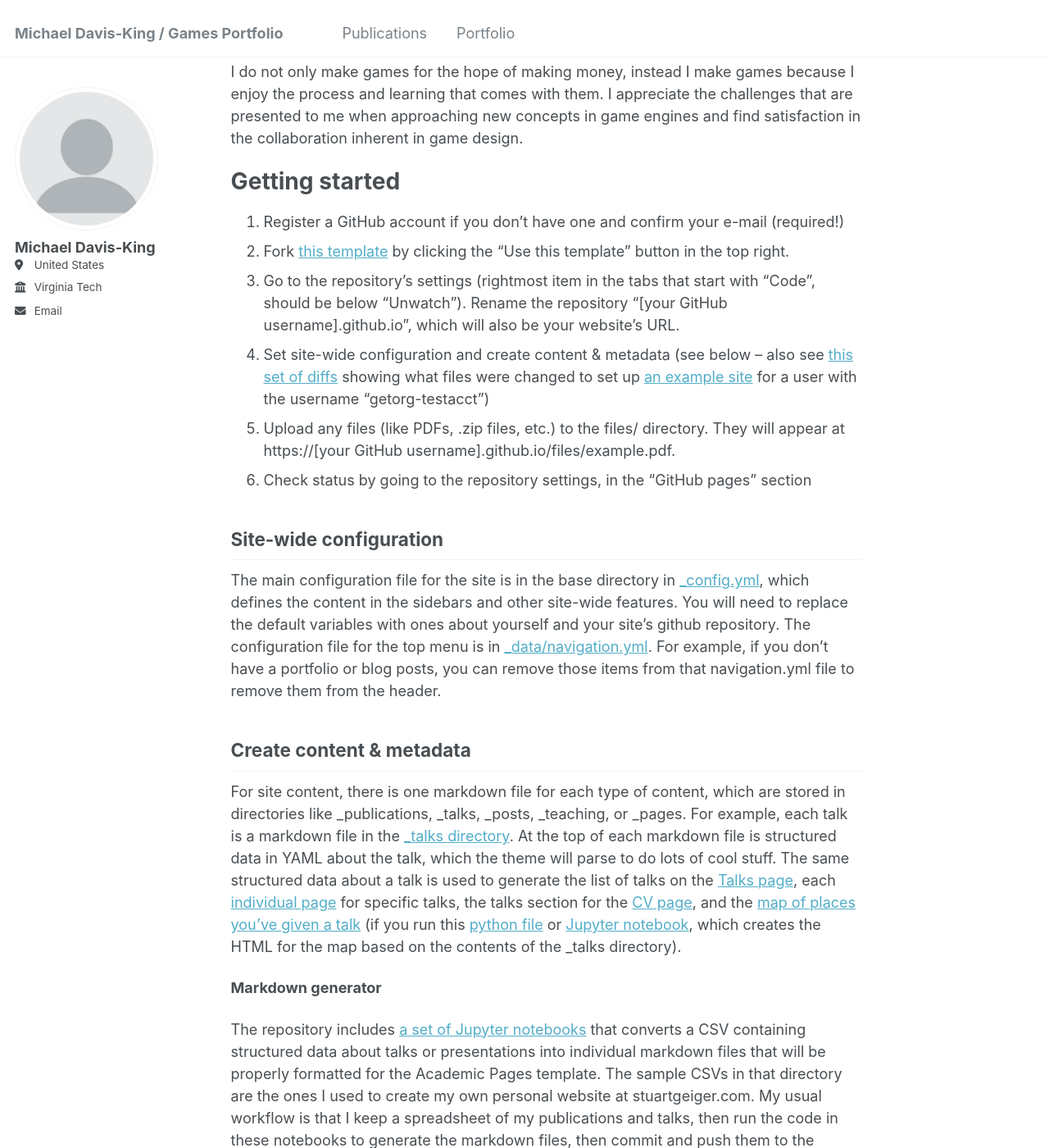
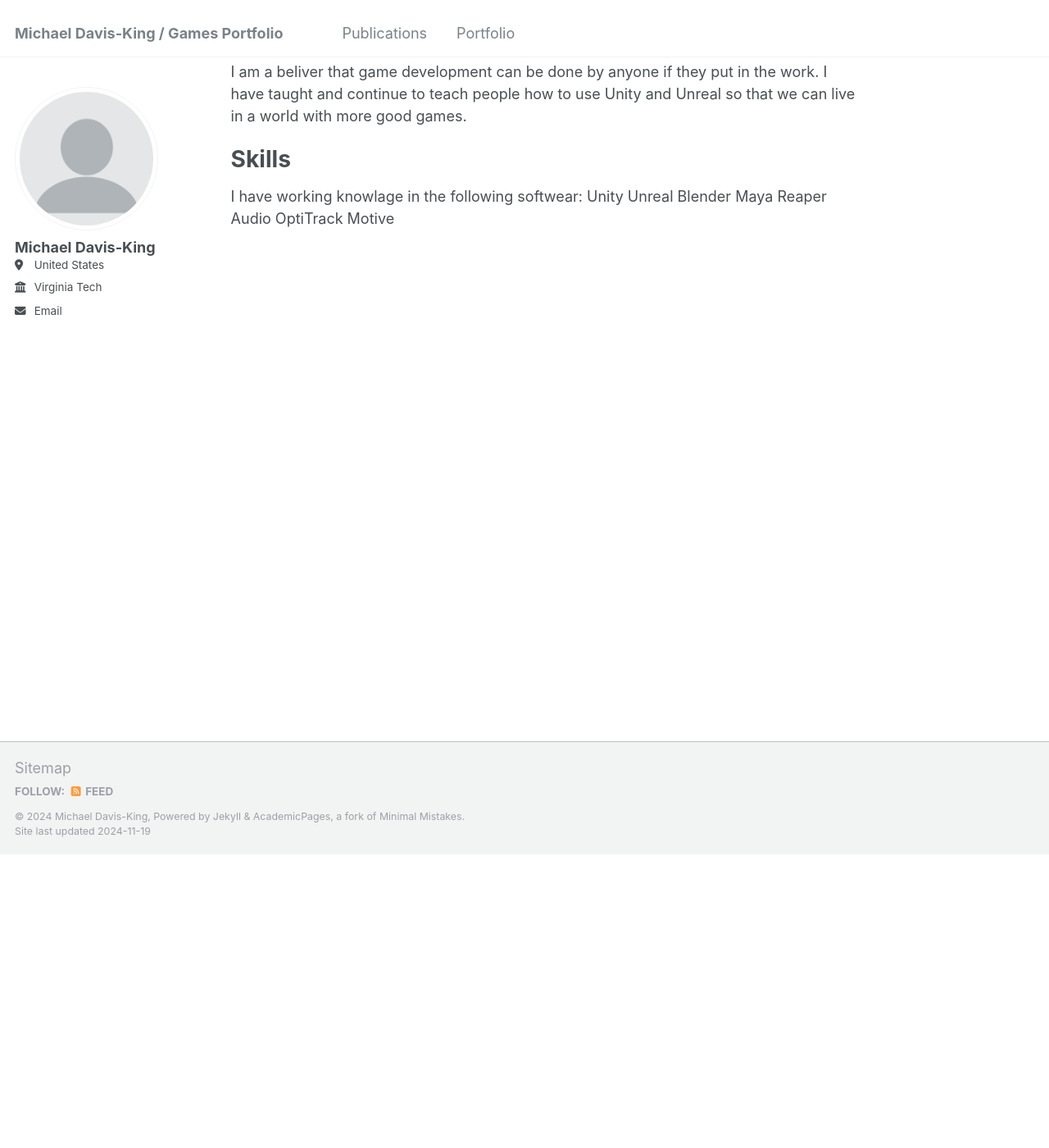
Before and after one commit to michaeldavisking/Games_Portfolio, a Jekyll site: the page built from _pages/about.md, in a window 1280 px wide and 1400 px high, scrolled down 358 px. Shown: the whole window at 82% size. Built offline with Jekyll 4.4.1, drawn with Linux system fonts in a browser that asks for light colours; some of the changed text lies outside the part shown.

Commit message:
Update about.md

```diff
--- a/_pages/about.md
+++ b/_pages/about.md
@@ -13,38 +13,14 @@ I am a Creative Technologies MFA student at Virginia Tech. I work primarily with
 
 When I first opened the Unity Game Engine in 2018 I was excited to make games. Since then I have worked with other students, colleagues, and international teams on personal projects and game jams. I have also expanded my Game Engine knowledge into Unreal Engine 5 and gained familiarity with Reaper Audio and Blender to make my own assets.
 
-I do not only make games for the hope of making money, instead I make games because I enjoy the process and learning that comes with them. I appreciate the challenges that are presented to me when approaching new concepts in game engines and find satisfaction in the collaboration inherent in game design.
+I am a beliver that game development can be done by anyone if they put in the work. I have taught and continue to teach people how to use Unity and Unreal so that we can live in a world with more good games.
 
-
-Getting started
+Skills
 ======
-1. Register a GitHub account if you don't have one and confirm your e-mail (required!)
-1. Fork [this template](https://github.com/academicpages/academicpages.github.io){:target="_blank" rel="noopener"} by clicking the "Use this template" button in the top right.
-1. Go to the repository's settings (rightmost item in the tabs that start with "Code", should be below "Unwatch"). Rename the repository "[your GitHub username].github.io", which will also be your website's URL.
-1. Set site-wide configuration and create content & metadata (see below -- also see [this set of diffs](http://archive.is/3TPas) showing what files were changed to set up [an example site](https://getorg-testacct.github.io) for a user with the username "getorg-testacct")
-1. Upload any files (like PDFs, .zip files, etc.) to the files/ directory. They will appear at https://[your GitHub username].github.io/files/example.pdf.
-1. Check status by going to the repository settings, in the "GitHub pages" section
-
-Site-wide configuration
-------
-The main configuration file for the site is in the base directory in [_config.yml](https://github.com/academicpages/academicpages.github.io/blob/master/_config.yml), which defines the content in the sidebars and other site-wide features. You will need to replace the default variables with ones about yourself and your site's github repository. The configuration file for the top menu is in [_data/navigation.yml](https://github.com/academicpages/academicpages.github.io/blob/master/_data/navigation.yml). For example, if you don't have a portfolio or blog posts, you can remove those items from that navigation.yml file to remove them from the header.
-
-Create content & metadata
-------
-For site content, there is one markdown file for each type of content, which are stored in directories like _publications, _talks, _posts, _teaching, or _pages. For example, each talk is a markdown file in the [_talks directory](https://github.com/academicpages/academicpages.github.io/tree/master/_talks). At the top of each markdown file is structured data in YAML about the talk, which the theme will parse to do lots of cool stuff. The same structured data about a talk is used to generate the list of talks on the [Talks page](https://academicpages.github.io/talks), each [individual page](https://academicpages.github.io/talks/2012-03-01-talk-1) for specific talks, the talks section for the [CV page](https://academicpages.github.io/cv), and the [map of places you've given a talk](https://academicpages.github.io/talkmap.html) (if you run this [python file](https://github.com/academicpages/academicpages.github.io/blob/master/talkmap.py) or [Jupyter notebook](https://github.com/academicpages/academicpages.github.io/blob/master/talkmap.ipynb), which creates the HTML for the map based on the contents of the _talks directory).
-
-**Markdown generator**
-
-The repository includes [a set of Jupyter notebooks](https://github.com/academicpages/academicpages.github.io/tree/master/markdown_generator
-) that converts a CSV containing structured data about talks or presentations into individual markdown files that will be properly formatted for the Academic Pages template. The sample CSVs in that directory are the ones I used to create my own personal website at stuartgeiger.com. My usual workflow is that I keep a spreadsheet of my publications and talks, then run the code in these notebooks to generate the markdown files, then commit and push them to the GitHub repository.
-
-How to edit your site's GitHub repository
-------
-Many people use a git client to create files on their local computer and then push them to GitHub's servers. If you are not familiar with git, you can directly edit these configuration and markdown files directly in the github.com interface. Navigate to a file (like [this one](https://github.com/academicpages/academicpages.github.io/blob/master/_talks/2012-03-01-talk-1.md) and click the pencil icon in the top right of the content preview (to the right of the "Raw | Blame | History" buttons). You can delete a file by clicking the trashcan icon to the right of the pencil icon. You can also create new files or upload files by navigating to a directory and clicking the "Create new file" or "Upload files" buttons.
-
-Example: editing a markdown file for a talk
-![Editing a markdown file for a talk](/images/editing-talk.png)
-
-For more info
-------
-More info about configuring Academic Pages can be found in [the guide](https://academicpages.github.io/markdown/), the [growing wiki](https://github.com/academicpages/academicpages.github.io/wiki), and you can always [ask a question on GitHub](https://github.com/academicpages/academicpages.github.io/discussions). The [guides for the Minimal Mistakes theme](https://mmistakes.github.io/minimal-mistakes/docs/configuration/) (which this theme was forked from) might also be helpful.
+I have working knowlage in the following softwear:
+Unity
+Unreal
+Blender
+Maya
+Reaper Audio
+OptiTrack Motive
```
